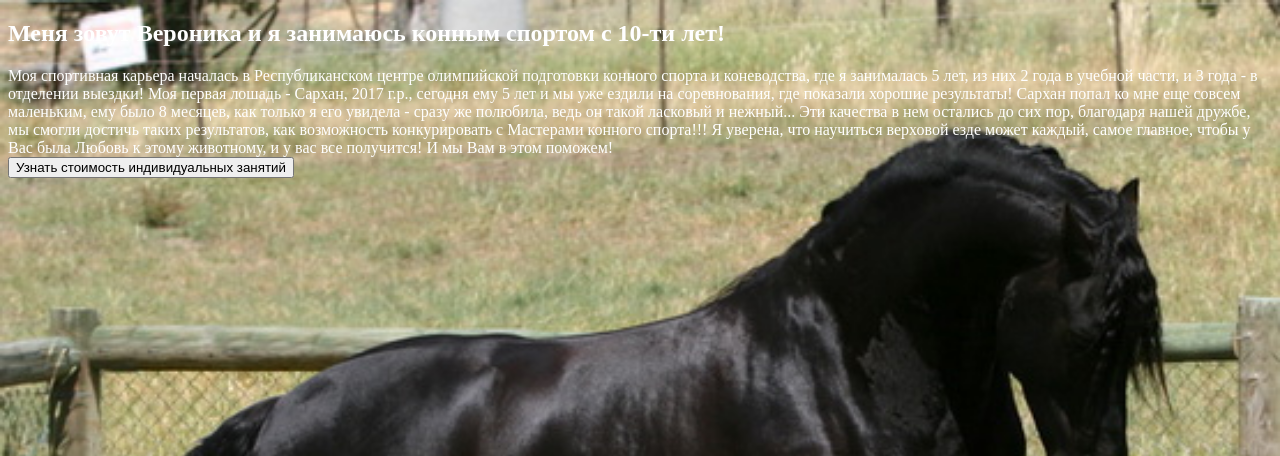
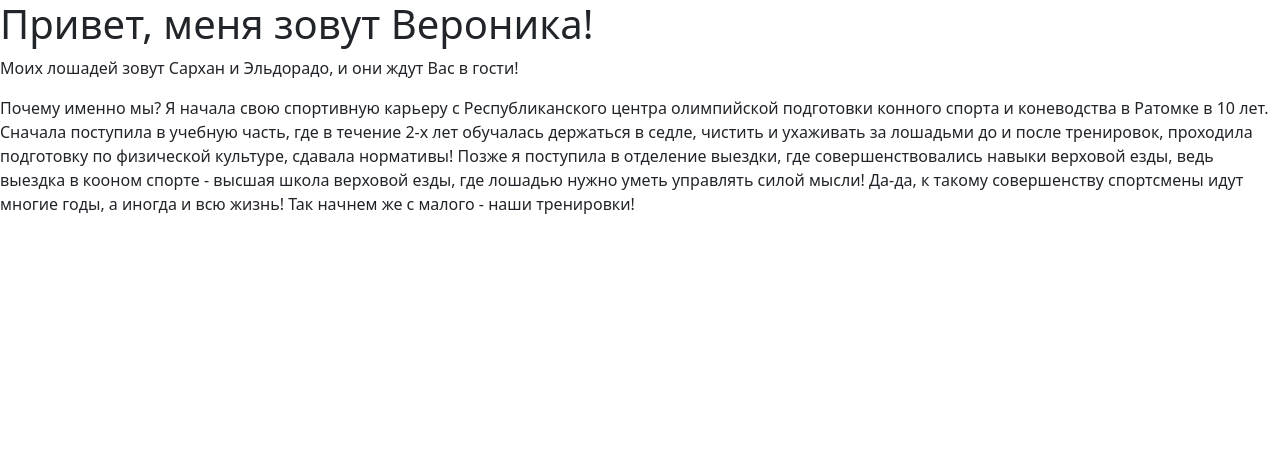
Before and after one commit to KatushonakNika/OverOne_Project1, a Django app: template Equstrian/templates/main/about_page.html in a window 1280 px wide. Shown: the top 456 px of the page. Run offline with Django 4.2, Linux system fonts and the light colour scheme; the template is opened without the code that fills it, so the values that code supplies are empty.

Commit message:
статика

```diff
--- a/Equstrian/templates/main/about_page.html
+++ b/Equstrian/templates/main/about_page.html
@@ -1,30 +1,16 @@
-<!DOCTYPE html>
-<html lang="en">
-<head>
-    <meta charset="UTF-8">
-    <title>Немного о себе!</title>
-    <style>
-   body {
-    background: #c7b39b url(age_b_website.jpg); /* Цвет фона и путь к файлу */
-       -webkit-background-size: cover;
-    color: #fff; /* Цвет текста */
-   }
-  </style>
-</head>
-<body>
-<h2>Меня зовут Вероника и я занимаюсь конным спортом с 10-ти лет!</h2>
-Моя спортивная карьера началась в Республиканском центре олимпийской подготовки конного спорта
-и коневодства, где я занималась 5 лет, из них 2 года в учебной части, и 3 года - в отделении
-выездки! Моя первая лошадь - Сархан, 2017 г.р., сегодня ему 5 лет и мы уже ездили на соревнования, где
-показали хорошие результаты!
-Сархан попал ко мне еще совсем маленьким, ему было 8 месяцев, как только я его увидела - сразу же полюбила,
-ведь он такой ласковый и нежный... Эти качества в нем остались до сих пор, благодаря нашей дружбе,
-мы смогли достичь таких результатов, как возможность конкурировать с Мастерами конного спорта!!!
-Я уверена, что научиться верховой езде может каждый, самое главное, чтобы у Вас была Любовь к этому
-животному, и у вас все получится! И мы Вам в этом поможем!
-</form>
-<form action="{% url 'price' %}">
-    <input type="submit" value="Узнать стоимость индивидуальных занятий">
-</form>
-</body>
-</html>
+{% extends 'main/alltemplates.html' %}
+
+{% block title %}Немного о нас{% endblock %}
+{% block content %}
+<h1>Привет, меня зовут Вероника!</h1>
+<p>Моих лошадей зовут Сархан и Эльдорадо, и они ждут Вас в гости!</p>
+    Почему именно мы?
+    Я начала свою спортивную карьеру с Республиканского центра олимпийской подготовки конного спорта и коневодства
+в Ратомке в 10 лет.
+    Сначала поступила в учебную часть, где в течение 2-х лет обучалась держаться в седле, чистить и ухаживать за
+лошадьми до и после тренировок, проходила подготовку по физической культуре, сдавала нормативы!
+    Позже я поступила в отделение выездки, где совершенствовались навыки верховой езды, ведь выездка в кооном
+спорте - высшая школа верховой езды, где лошадью нужно уметь управлять силой мысли!
+    Да-да, к такому совершенству спортсмены идут многие годы, а иногда и всю жизнь!
+    Так начнем же с малого - наши тренировки!
+{% endblock %}
--- /dev/null
+++ b/Equstrian/templates/main/alltemplates.html
@@ -0,0 +1,16 @@
+{% load static %}
+<!doctype html>
+<html lang="en">
+  <head>
+    <meta charset="utf-8">
+    <meta name="viewport" content="width=device-width, initial-scale=1">
+    <title>{% block title %}{% endblock %}</title>
+  <link href="https://cdn.jsdelivr.net/npm/bootstrap@5.2.0-beta1/dist/css/bootstrap.min.css" rel="stylesheet" integrity="sha384-0evHe/X+R7YkIZDRvuzKMRqM+OrBnVFBL6DOitfPri4tjfHxaWutUpFmBp4vmVor" crossorigin="anonymous">
+  <link rel="stylesheet" href="{% static 'OverOne_Project/css/main.css' %}">
+  </head>
+  <body>
+    {% block content %}
+    {% endblock %}
+  <script src="https://cdn.jsdelivr.net/npm/bootstrap@5.2.0-beta1/dist/js/bootstrap.bundle.min.js" integrity="sha384-pprn3073KE6tl6bjs2QrFaJGz5/SUsLqktiwsUTF55Jfv3qYSDhgCecCxMW52nD2" crossorigin="anonymous"></script>
+  </body>
+</html>
--- a/Equstrian/templates/main/courses_page.html
+++ b/Equstrian/templates/main/courses_page.html
@@ -25,7 +25,7 @@
     </div>
     <div class="col">
       <h2>Тренируемся</h2>
-        <div><img class="left" src="Без названия.jpg" alt="Тренируемся"></div>
+        <div><img class="left" src="Без%20названия.jpg" alt="Тренируемся"></div>
     </div>
   </div>
 </div>
--- a/OverOne_Project/settings.py
+++ b/OverOne_Project/settings.py
@@ -123,3 +123,8 @@ STATIC_URL = 'static/'
 # https://docs.djangoproject.com/en/4.0/ref/settings/#default-auto-field
 
 DEFAULT_AUTO_FIELD = 'django.db.models.BigAutoField'
+
+STATICFILES_DIRS = [
+    BASE_DIR / "static",
+    '/var/www/static/',
+]
```
Also changed, not shown: Equstrian/templates/main/offer_page.html (+7 -13 lines), Equstrian/static/OverOne_Project/css/main.css (added).
